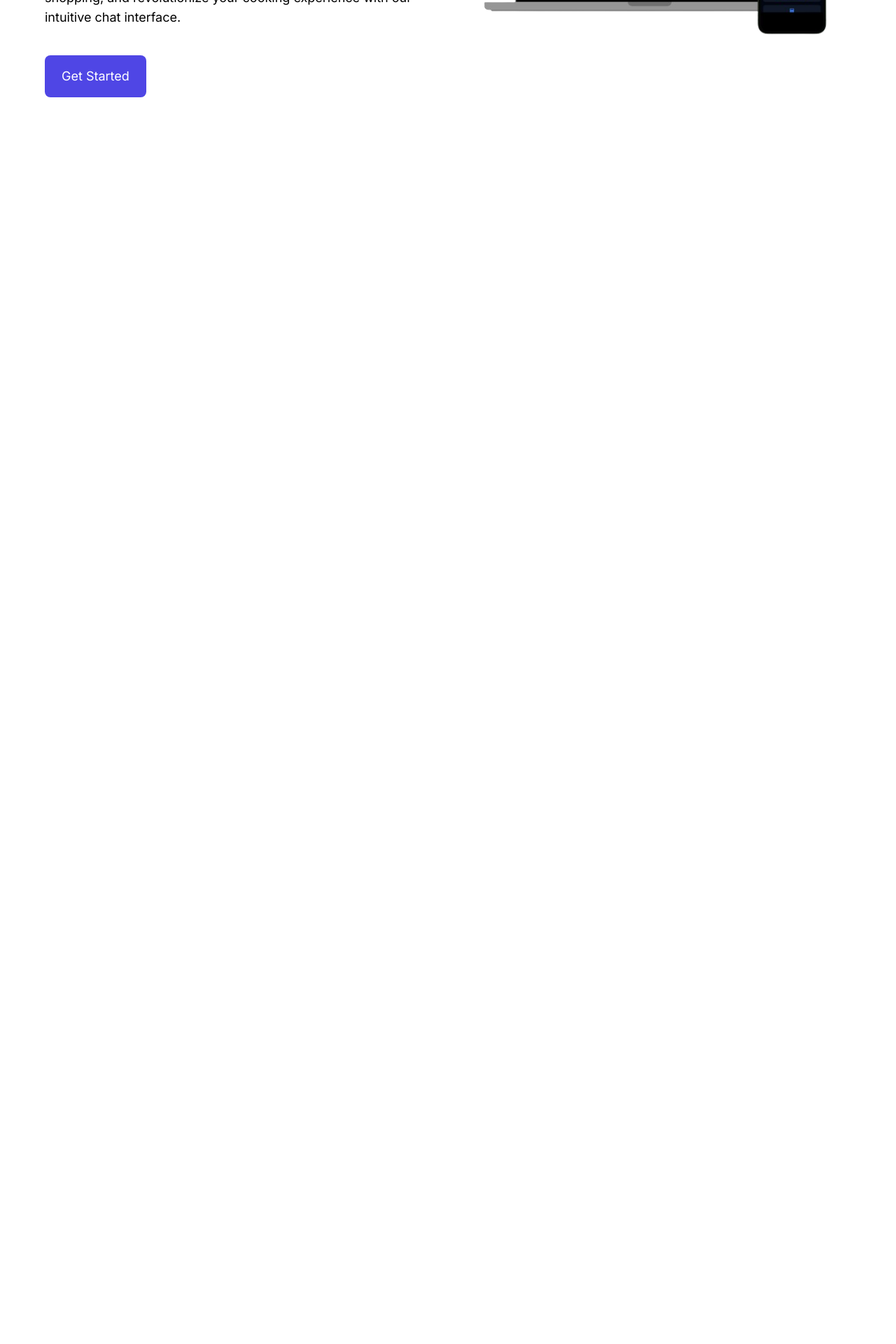
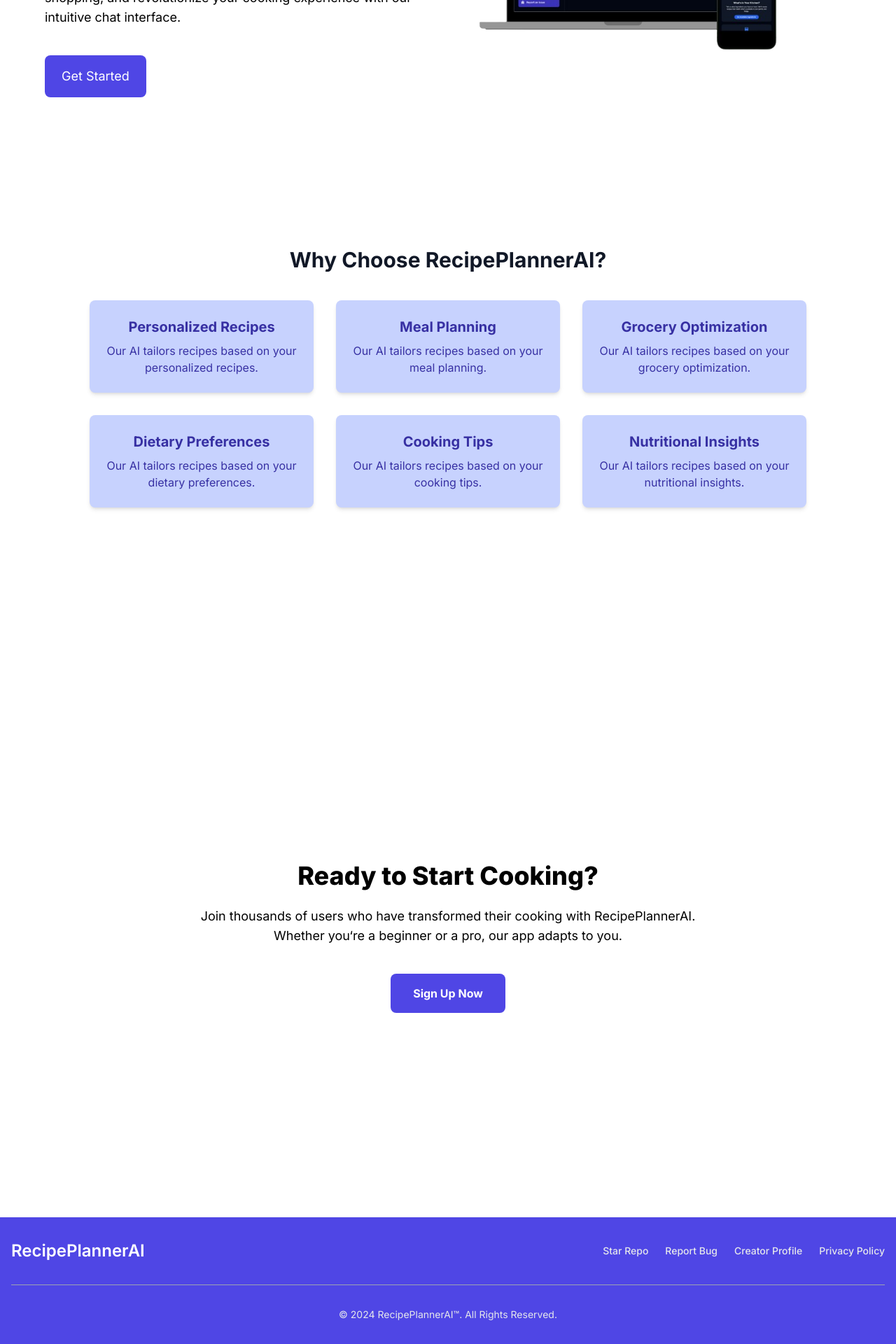
Before and after one commit to s-soumyakanta/recipeplannerai, a Next.js app: page / in a window 1280 px wide. Shown: the part 538-2458 px from the top of the page at 70% size. Before the commit the page ends 800 px from the top, so only its background shows below. Built offline with nearby package versions, Linux system fonts and the light colour scheme; no server answers.

Commit message:
landingpage done

```diff
--- a/next.config.mjs
+++ b/next.config.mjs
@@ -1,4 +1,8 @@
 /** @type {import('next').NextConfig} */
-const nextConfig = {};
+const nextConfig = {
+    images: {
+      domains: ['images.pexels.com'],
+    },
+  };
 
-export default nextConfig;
+  export default nextConfig;
--- a/package.json
+++ b/package.json
@@ -23,6 +23,7 @@
     "react-dom": "^18",
     "react-hook-form": "^7.52.1",
     "react-icons": "^5.2.1",
+    "react-responsive-carousel": "^3.2.23",
     "react-select": "^5.8.0",
     "react-toastify": "^10.0.5",
     "swr": "^2.2.5",
--- a/src/components/LandingPage.tsx
+++ b/src/components/LandingPage.tsx
@@ -1,19 +1,42 @@
 "use client";
 
+import React from "react";
 import useDarkMode from "@/hooks/use-dark-mode";
 import Link from "next/link";
-import React from "react";
+import Image from "next/image";
 import { FiMoon, FiSun } from "react-icons/fi";
 import { GiCook } from "react-icons/gi";
-import Image from "next/image";
+
+const reasons = [
+  "Personalized Recipes",
+  "Meal Planning",
+  "Grocery Optimization",
+  "Dietary Preferences",
+  "Cooking Tips",
+  "Nutritional Insights",
+];
+
+const foodImages = [
+  { src: "https://images.pexels.com/photos/70497/pexels-photo-70497.jpeg", alt: "Food 1" },
+  { src: "https://images.pexels.com/photos/70497/pexels-photo-70497.jpeg", alt: "Food 2" },
+  { src: "https://images.pexels.com/photos/70497/pexels-photo-70497.jpeg", alt: "Food 3" },
+  { src: "https://images.pexels.com/photos/70497/pexels-photo-70497.jpeg", alt: "Food 4" },
+  { src: "https://images.pexels.com/photos/70497/pexels-photo-70497.jpeg", alt: "Food 5" },
+  { src: "https://images.pexels.com/photos/70497/pexels-photo-70497.jpeg", alt: "Food 6" },
+  { src: "https://images.pexels.com/photos/70497/pexels-photo-70497.jpeg", alt: "Food 7" },
+  { src: "https://images.pexels.com/photos/70497/pexels-photo-70497.jpeg", alt: "Food 8" },
+];
 
 function LandingPage() {
   const { isDarkMode, toggleDarkMode } = useDarkMode();
+  const currentYear = new Date().getFullYear();
+
+
 
   return (
     <>
       <div className="dark:bg-gray-950 min-h-screen text-black dark:text-gray-100">
-        <nav className="bg-white dark:bg-gray-950  border-b border-gray-200 dark:border-gray-700 md:px-8 lg:py-2 lg:px-24">
+        <nav className="bg-white dark:bg-gray-950 border-b border-gray-200 dark:border-gray-700 md:px-8 lg:py-2 lg:px-24 sticky top-0 z-50">
           <div className="max-w-8xl mx-auto px-3 py-4 flex justify-between items-center">
             <Link href="/" className="flex-shrink-0 flex items-center">
               <GiCook className="text-xl sm:text-3xl text-blue-600 dark:text-blue-500 inline-block" />
@@ -30,16 +53,19 @@ function LandingPage() {
                 {isDarkMode ? <FiSun size={20} /> : <FiMoon size={20} />}
               </button>
               <Link href="/login">
-                <button className=" bg-indigo-600 text-white  lg:px-5 lg:py-2 md:px-3 md:py-3 px-3 py-2 rounded-lg">
+                <button className="bg-indigo-600 text-white lg:px-5 lg:py-2 md:px-3 md:py-3 px-3 py-2 rounded-lg hover:bg-indigo-700 transition duration-300">
                   Login
                 </button>
               </Link>
             </div>
           </div>
         </nav>
-        <div className="max-w-sm mx-auto mt-10 space-y-8 md:max-w-xl lg:flex lg:flex-row lg:max-w-6xl lg:mt-32">
+
+        <div className="max-w-xs mx-auto mt-10 space-y-8 md:max-w-xl lg:flex lg:flex-row lg:max-w-4xl xl:max-w-6xl lg:mt-32">
           <div className="space-y-6 lg:w-1/2 lg:space-y-10">
-            <h2 className="text-5xl max-w-52 md:max-w-sm font-extrabold lg:text-6xl lg:max-w-md">Chat With AI To Create Your Recipes</h2>
+            <h2 className="text-5xl max-w-52 md:max-w-sm font-extrabold lg:text-6xl lg:max-w-md">
+              Chat With AI To Create Your Recipes
+            </h2>
             <p className="text-base md:text-lg">
               This AI-powered web app offers personalized recipe suggestions,
               meal planning, and cooking advice tailored to your preferences and
@@ -49,22 +75,107 @@ function LandingPage() {
             </p>
             <div>
               <Link href="/register">
-                <button className="px-6 bg-indigo-600 text-white py-4 rounded-lg text-lg">
+                <button className="px-6 bg-indigo-600 text-white py-4 rounded-lg text-lg hover:bg-indigo-700 transition duration-300">
                   Get Started
                 </button>
               </Link>
             </div>
           </div>
-          <div className=" lg:w-1/2">
+          <div className="lg:w-1/2 flex items-center">
             <Image
               src="/images/landingpage.png"
+              alt="Landing Page"
               width={500}
-              height={500}
-              alt="App Images"
-              className="w-full "
+              height={300}
             />
           </div>
         </div>
+
+
+        {/* Why Choose Section */}
+        <section className="min-h-screen px-4 md:px-8 lg:px-24 py-12 bg-white dark:bg-gray-950 flex flex-col items-center justify-center text-center">
+          <h2 className="text-3xl font-bold text-gray-900 dark:text-white text-center mb-10">
+            Why Choose RecipePlannerAI?
+          </h2>
+          <div className="grid grid-cols-1 md:grid-cols-2 lg:grid-cols-3 gap-8 max-w-5xl">
+            {reasons.map((reason, index) => (
+              <div
+                key={index}
+                className="p-6 bg-indigo-200 dark:bg-indigo-800 rounded-lg shadow-md hover:shadow-xl transition-shadow duration-300 transform hover:-translate-y-2"
+              >
+                <h3 className="text-xl font-bold mb-2 text-indigo-800 dark:text-indigo-200">
+                  {reason}
+                </h3>
+                <p className="text-indigo-800 dark:text-indigo-400">
+                  {`Our AI tailors recipes based on your ${reason.toLowerCase()}.`}
+                </p>
+              </div>
+            ))}
+          </div>
+        </section>
+
+        {/* Call to Action Section */}
+        <section className="min-h-screen flex flex-col items-center justify-center text-center py-20">
+          <h2 className="text-4xl font-extrabold mb-6">
+            Ready to Start Cooking?
+          </h2>
+          <p className="text-lg mb-10 max-w-sm md:max-w-3xl">
+            Join thousands of users who have transformed their cooking with
+            RecipePlannerAI. Whether you&lsquo;re a beginner or a pro, our app adapts
+            to you.
+          </p>
+          <Link href="/register">
+            <button className="px-8 py-4 bg-indigo-600 text-white font-bold rounded-lg hover:bg-indigo-700 transition-colors duration-300">
+              Sign Up Now
+            </button>
+          </Link>
+        </section>
+        <section>
+        <footer className="bg-indigo-600 shadow dark:bg-indigo-700">
+      <div className="w-full max-w-screen-xl mx-auto p-4 md:py-8">
+        <div className="sm:flex sm:items-center sm:justify-between">
+          <a
+            href="/"
+            className="flex items-center mb-4 sm:mb-0 space-x-3 rtl:space-x-reverse"
+          >
+            <span className="self-center text-2xl font-semibold whitespace-nowrap text-white">
+              RecipePlannerAI
+            </span>
+          </a>
+          <ul className="flex flex-wrap items-center mb-6 text-sm font-medium text-gray-200 sm:mb-0">
+            <li>
+              <a href="https://github.com/s-soumyakanta/recipeplannerai" className="hover:underline me-4 md:me-6 text-gray-200">
+                Star Repo
+              </a>
+            </li>
+            <li>
+              <a href="https://github.com/s-soumyakanta/recipeplannerai/issues" className="hover:underline me-4 md:me-6 text-gray-200">
+                Report Bug
+              </a>
+            </li>
+            <li>
+              <a href="https://s-soumyakanta.com" className="hover:underline me-4 md:me-6 text-gray-200">
+                Creator Profile
+              </a>
+            </li>
+            <li>
+              <a href="https://github.com/s-soumyakanta/recipeplannerai" className="hover:underline text-gray-200">
+                Privacy Policy
+              </a>
+            </li>
+          </ul>
+        </div>
+        <hr className="my-6 border-gray-400 sm:mx-auto lg:my-8" />
+        <span className="block text-sm text-gray-200 sm:text-center">
+          © {currentYear}{" "}
+          <a href="/" className="hover:underline text-gray-200">
+            RecipePlannerAI™
+          </a>
+          . All Rights Reserved.
+        </span>
+      </div>
+    </footer>
+        </section>
       </div>
     </>
   );
--- a/tailwind.config.ts
+++ b/tailwind.config.ts
@@ -14,6 +14,15 @@ const config: Config = {
         "gradient-conic":
           "conic-gradient(from 180deg at 50% 50%, var(--tw-gradient-stops))",
       },
+      animation:{
+        'infinite-scroll': 'infinite-scroll 25s linear infinite',
+      },
+      keyframes:{
+        "infinit-scroll":{
+          from:{transrom:"translateX(0)"},
+          to:{transform:"translateX(-100%)"}
+        }
+      }
     },
   },
   plugins: [],
```
Also changed, not shown: 1 other file (tests, documents, lock files or other folders).
